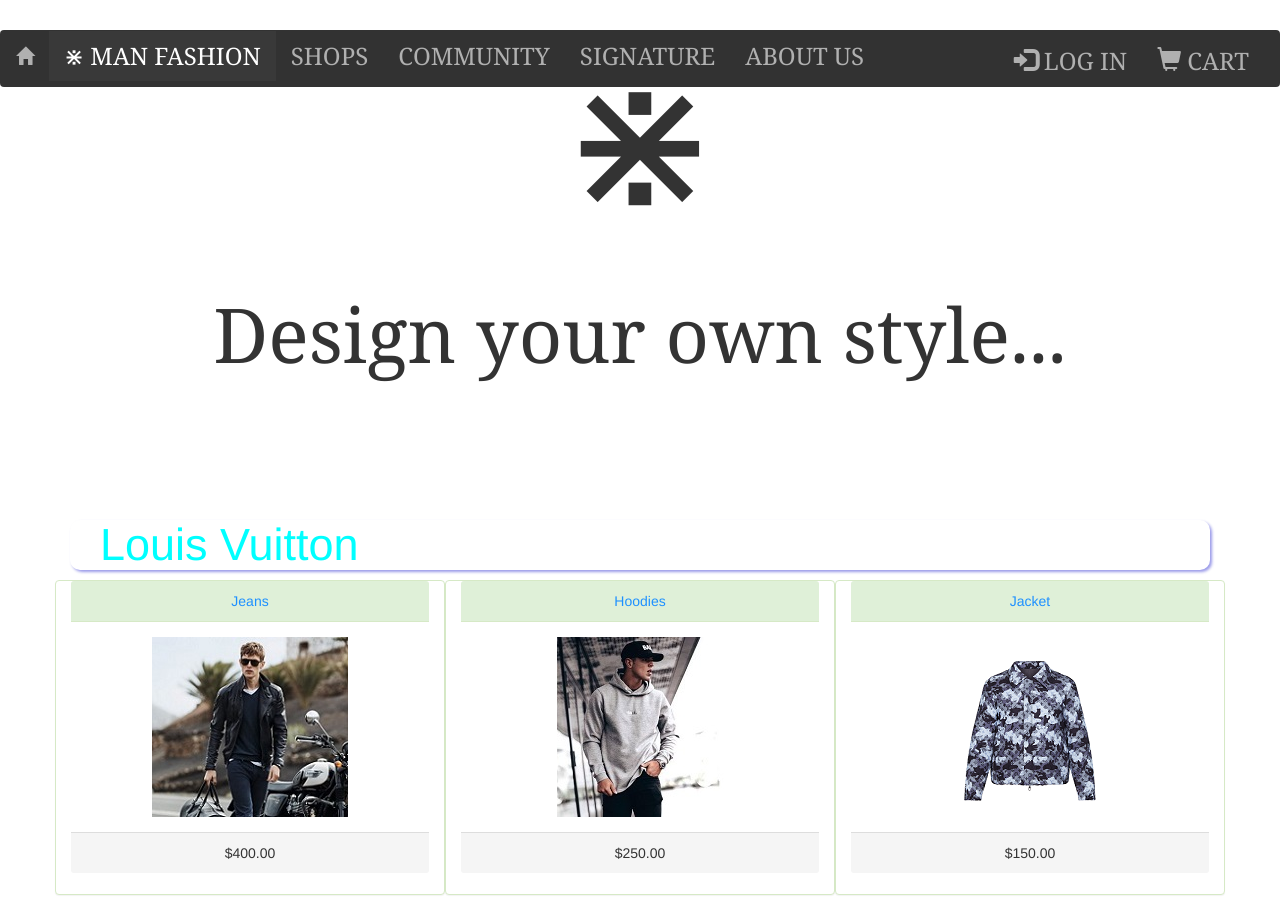
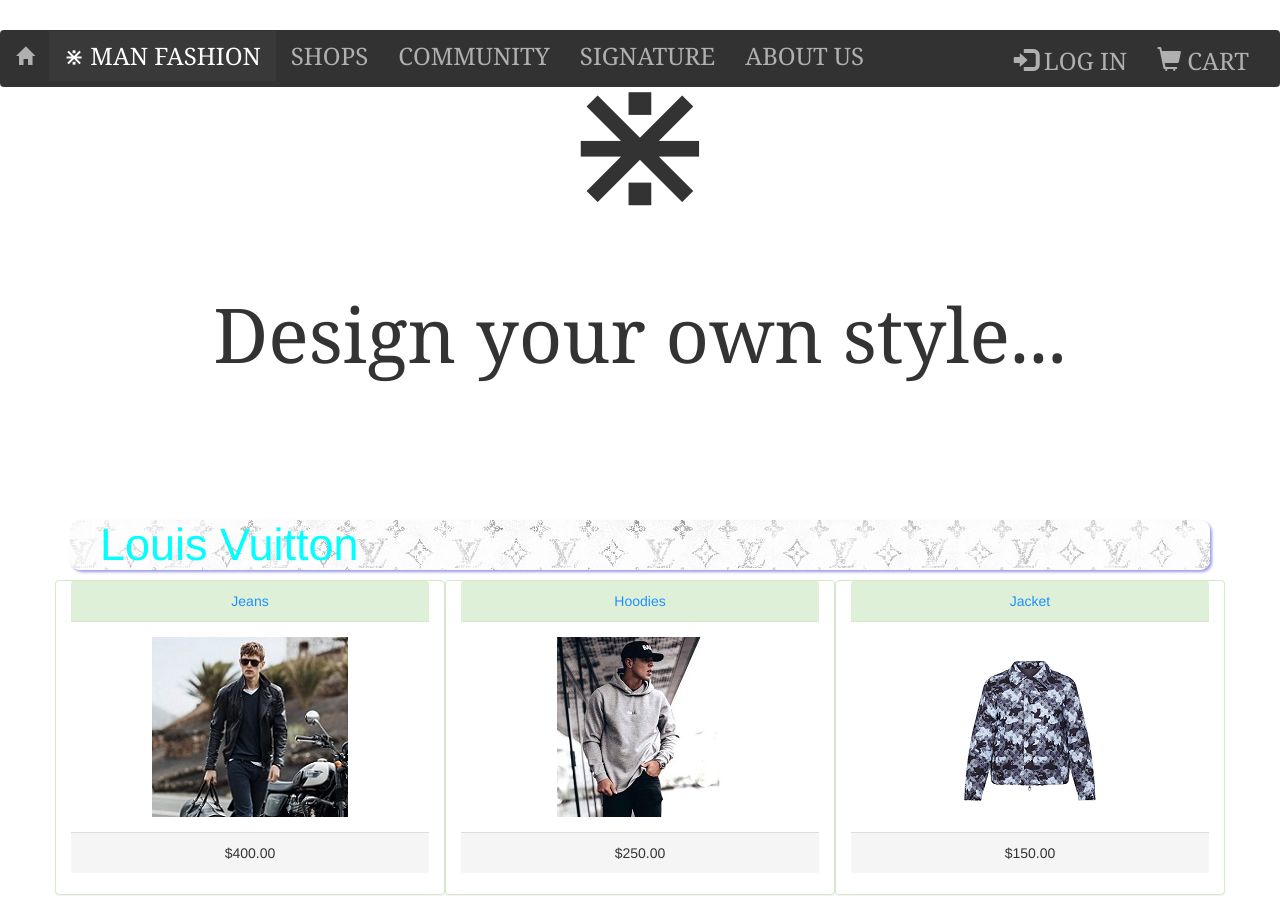
Before and after one commit to JayKingston92/Man, a plain HTML site: page 1shops.html in a window 1280 px wide. Shown: the top 898 px of the page. Drawn offline with nearby package versions, Linux system fonts and the light colour scheme.

Commit message:
Update 1shops.html

```diff
--- a/1shops.html
+++ b/1shops.html
@@ -45,7 +45,7 @@
      </section>
      <section id="sec2">
      <div class="container" >
-               <h1  style="font-size: 45px;color:aqua ;text-indent: 30px;  background-image: url(bgLV.jpg);border-radius:10px;box-shadow: 2px 2px 3px rgba(0,0,200,0.4);" id="LV">  Louis Vuitton </p></h1>
+               <h1  style="font-size: 45px;color:aqua ;text-indent: 30px;  background-image: url(Image/product/bgLV.jpg);border-radius:10px;box-shadow: 2px 2px 3px rgba(0,0,200,0.4);" id="LV">  Louis Vuitton </p></h1>
         <div class="row" style="height: 315px; ">
             <div class="col-sm-4 panel panel-success" style="height: 100%; text-align: center;">
                 <div class="panel-heading "> <a href="jeanLV.html" style="color:dodgerblue"> Jeans</a></div>
```
